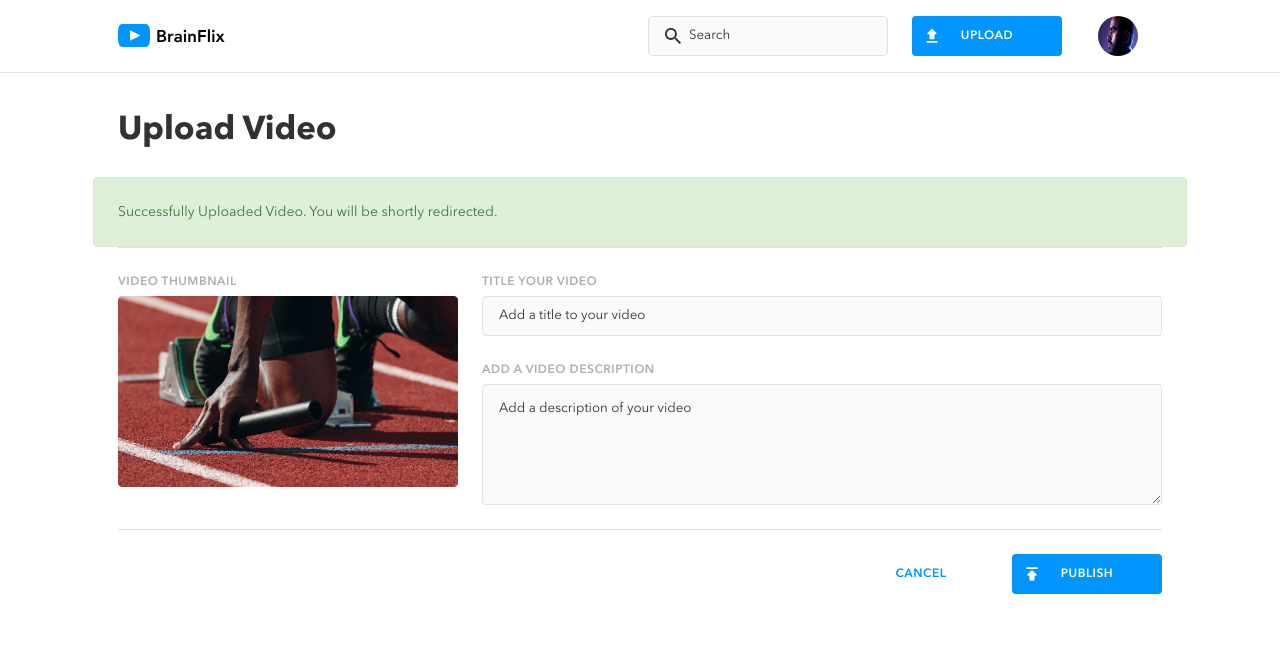
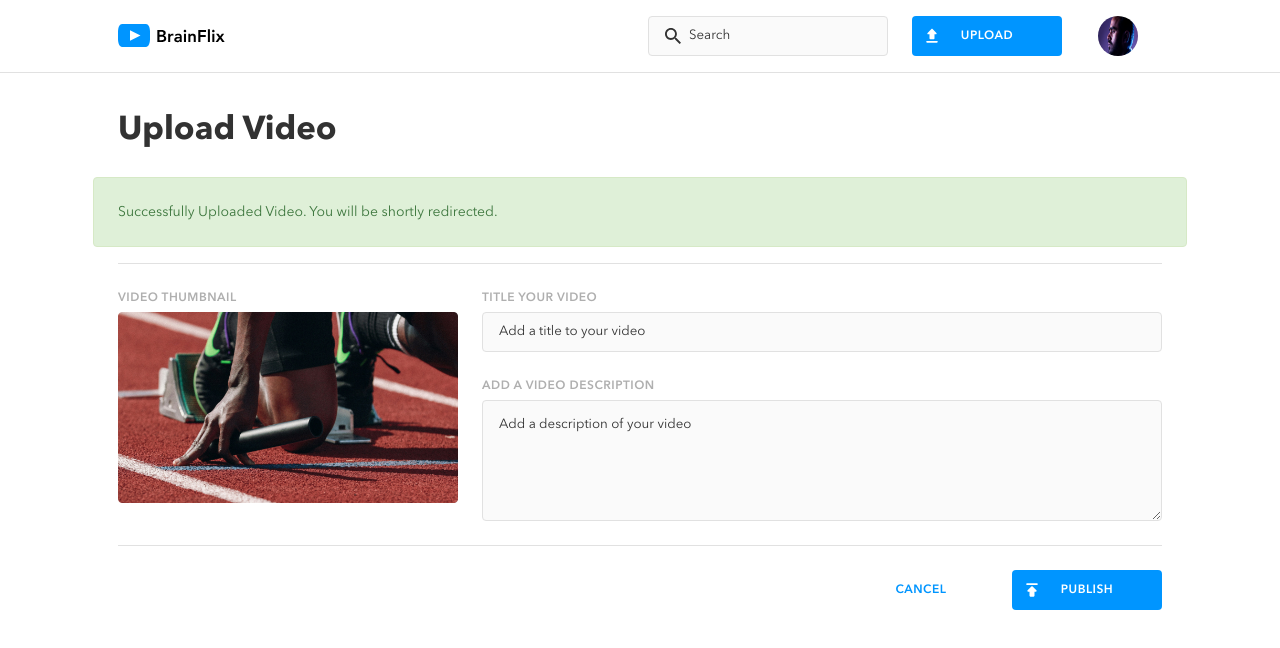
Before and after one commit to strawberrie68/michelle-wong-brainflix, a React (Vite) app: page /upload in a window 1280 px wide. Both pictures are taken after typing "Sample", "Sample" into the empty fields and a click on the button "PUBLISH". Shown: the top 648 px of the page. Built offline with nearby package versions, Linux system fonts and the light colour scheme.

Commit message:
fix: refactor alert component and replace values with variables

```diff
--- a/src/components/Alert/Alert.scss
+++ b/src/components/Alert/Alert.scss
@@ -2,8 +2,8 @@
 @use "../../styles/partials/mixins" as *;
 
 .alert {
-  padding: 15px;
-  margin-bottom: 20px;
+  padding: $gap-small;
+  margin-bottom: 1.25rem;
   border: 1px solid transparent;
   border-radius: $border-radius;
 
@@ -15,7 +15,7 @@
 
   @include desktop {
     @include section-max-width;
-    margin: 0 auto;
+    margin: $gap-small auto;
     padding: $gap-medium $gap-medium;
   }
 }
```
